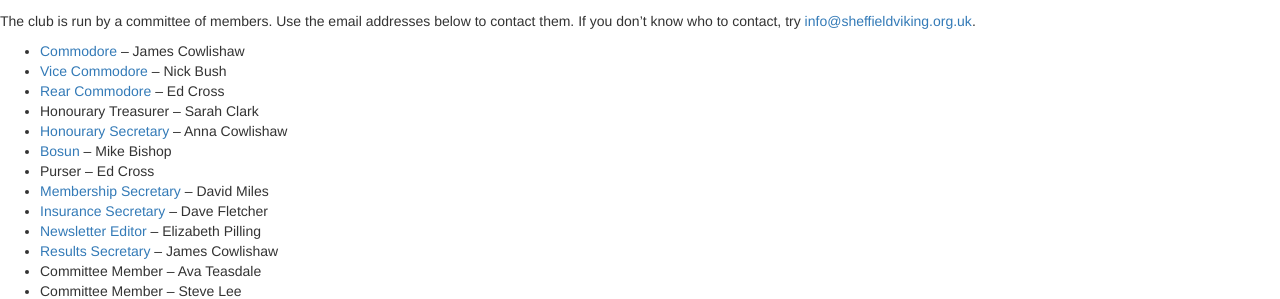
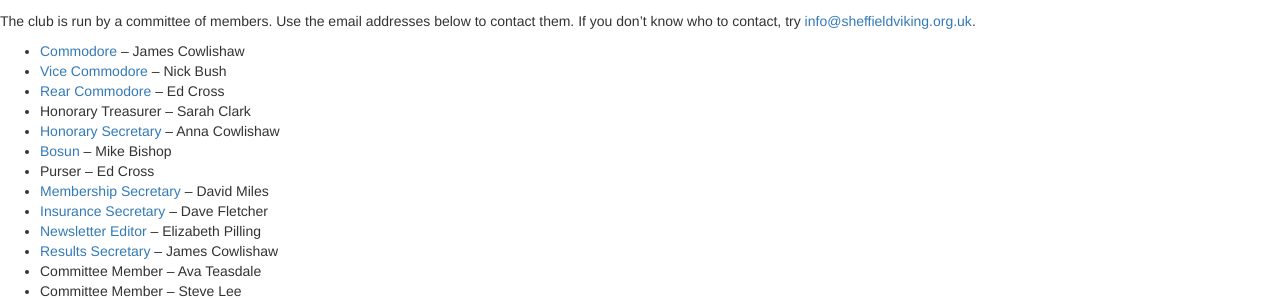
Before and after one commit to svsc/svsc.github.io, a Jekyll site: the page built from _posts/2014-09-24-contact-3.markdown, in a window 1280 px wide. Shown: the part 459-758 px from the top of the page. Built offline with Jekyll 4.4.1, drawn with Linux system fonts in a browser that asks for light colours; nearby versions of some CDN libraries; library files that are not in the unit come from our copies.

Commit message:
Corrected spelling of Honorary

```diff
--- a/_posts/2014-09-24-contact-3.markdown
+++ b/_posts/2014-09-24-contact-3.markdown
@@ -14,8 +14,8 @@ description: |
     <li><a href="mailto:commodore@sheffieldviking.org.uk">Commodore</a> – James Cowlishaw</li>
     <li><a href="mailto:vice-commodore@sheffieldviking.org.uk">Vice Commodore</a> – Nick Bush</li>
     <li><a href="mailto:rear-commodore@sheffieldviking.org.uk">Rear Commodore</a> – Ed Cross</li>
-    <li>Honourary Treasurer – Sarah Clark</li>
-    <li><a href="mailto:secretary@sheffieldviking.org.uk">Honourary Secretary</a> – Anna Cowlishaw</li>
+    <li>Honorary Treasurer – Sarah Clark</li>
+    <li><a href="mailto:secretary@sheffieldviking.org.uk">Honorary Secretary</a> – Anna Cowlishaw</li>
     <li><a href="mailto:bosun@sheffieldviking.org.uk">Bosun</a> – Mike Bishop</li>
     <li>Purser – Ed Cross</li>
     <li><a href="mailto:membership@sheffieldviking.org.uk">Membership Secretary</a> –&nbsp;David Miles</li>
```
